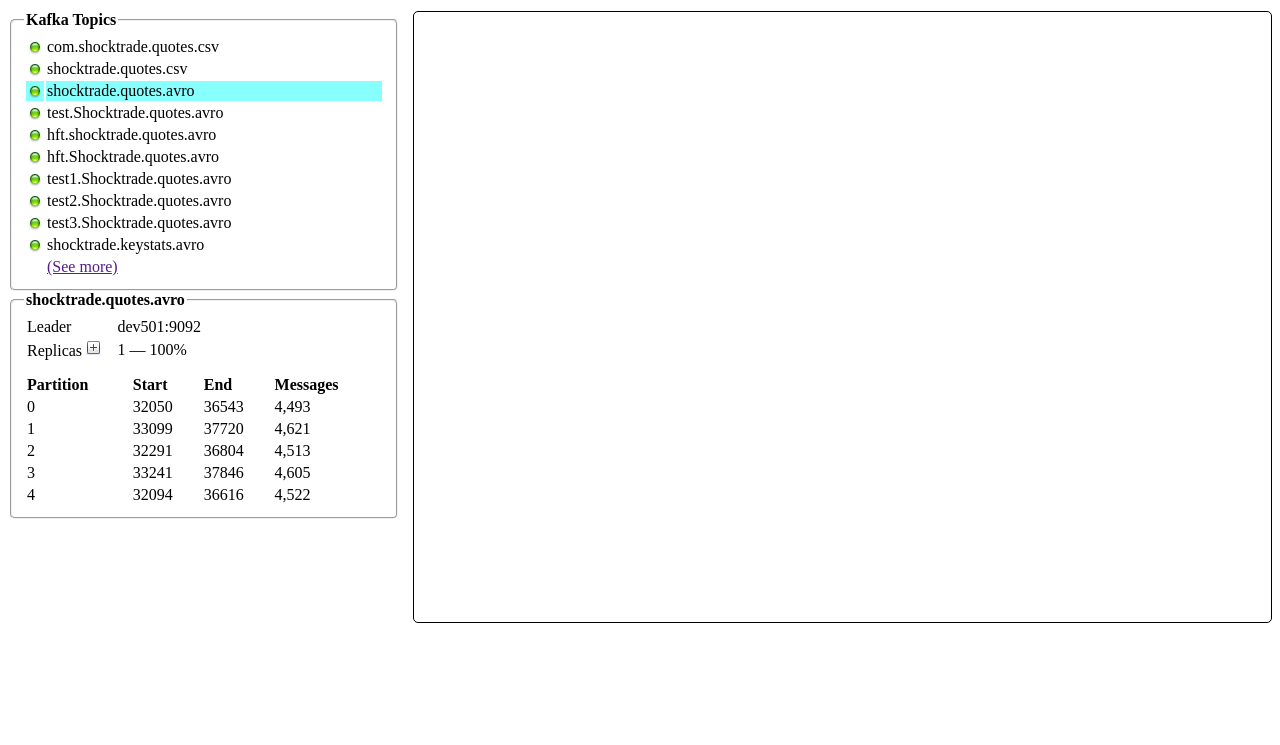
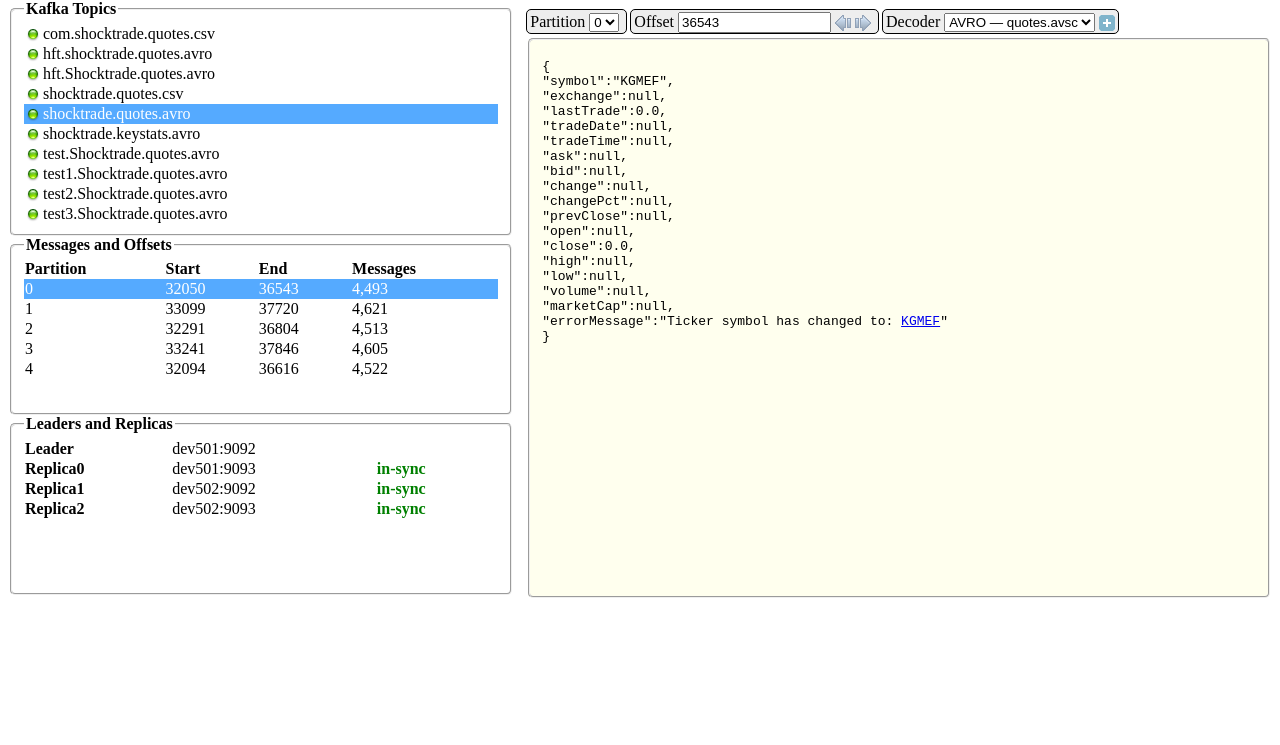
Before and after one commit to ldaniels528/trifecta, a plain HTML site: page src/main/resources/web/index.htm in a window 1280 px wide. Shown: the part 55-800 px from the top of the page. Drawn offline with Linux system fonts and the light colour scheme.

Commit message:
milestone 1 - basic web UI mock-up complete

```diff
--- a/src/main/resources/web/index.htm
+++ b/src/main/resources/web/index.htm
@@ -3,17 +3,25 @@
     <title>Trifecta v0.17.1: Dashboard</title>
 
     <style type="text/css">
+        table {
+            border-collapse: collapse; border-spacing: 0px
+        }
         th {
             text-align: left
         }
+
+        .title1 { color: #f00000 }
+        .title2 { color: #008000 }
+        .title3 { color: #0000ff }
+        .version { font-size: 12pt }
     </style>
 </head>
 
 <body>
-    <h1>Trifecta v0.17.1</h1>
+    <h2><span class="title1">Tri</span><span class="title2">fec</span><span class="title3">ta</span> <span class="version">v0.17.1</span></h2>
 
     <div style="display: block; width: 100%">
-        <div style="display: inline; width: 31%; float: left">
+        <div style="display: inline; width: 40%; float: left">
             <fieldset style="border-radius: 5px 5px 5px 5px">
                 <legend style="font-weight: bold">Kafka Topics</legend>
                 <table style="width: 100%">
@@ -23,23 +31,27 @@
                     </tr>
                     <tr>
                         <td><img src="images/status/greenlight.png"></td>
+                        <td>hft.shocktrade.quotes.avro</td>
+                    </tr>
+                    <tr>
+                        <td><img src="images/status/greenlight.png"></td>
+                        <td>hft.Shocktrade.quotes.avro</td>
+                    </tr>
+                    <tr>
+                        <td><img src="images/status/greenlight.png"></td>
                         <td>shocktrade.quotes.csv</td>
                     </tr>
-                    <tr style="background: #88ffff">
+                    <tr style="background: #55aaff; color: #ffffff">
                         <td><img src="images/status/greenlight.png"></td>
                         <td>shocktrade.quotes.avro</td>
                     </tr>
                     <tr>
                         <td><img src="images/status/greenlight.png"></td>
-                        <td>test.Shocktrade.quotes.avro</td>
+                        <td>shocktrade.keystats.avro</td>
                     </tr>
                     <tr>
                         <td><img src="images/status/greenlight.png"></td>
-                        <td>hft.shocktrade.quotes.avro</td>
-                    </tr>
-                    <tr>
-                        <td><img src="images/status/greenlight.png"></td>
-                        <td>hft.Shocktrade.quotes.avro</td>
+                        <td>test.Shocktrade.quotes.avro</td>
                     </tr>
                     <tr>
                         <td><img src="images/status/greenlight.png"></td>
@@ -53,30 +65,11 @@
                         <td><img src="images/status/greenlight.png"></td>
                         <td>test3.Shocktrade.quotes.avro</td>
                     </tr>
-                    <tr>
-                        <td><img src="images/status/greenlight.png"></td>
-                        <td>shocktrade.keystats.avro</td>
-                    </tr>
-                    <tr>
-                        <td>&nbsp;</td>
-                        <td><a href="">(See more)</a></td>
-                    </tr>
                 </table>
                 </fieldset>
 
-            <fieldset style="border-radius: 5px 5px 5px 5px">
-                <legend style="font-weight: bold">shocktrade.quotes.avro</legend>
-                <table style="width: 100%; margin-bottom: 10px">
-                    <tr>
-                        <td style="width: 25%">Leader</td>
-                        <td>dev501:9092</td>
-                    </tr>
-                    <tr>
-                        <td>Replicas <img src="images/status/expand.png"></td>
-                        <td>1 &#8212; 100%</td>
-                    </tr>
-                </table>
-
+            <fieldset style="height: 160px; border-radius: 5px 5px 5px 5px">
+                <legend style="font-weight: bold">Messages and Offsets</legend>
                 <table style="width: 100%">
                     <tr>
                         <th>Partition</th>
@@ -84,7 +77,7 @@
                         <th>End</th>
                         <th>Messages</th>
                     </tr>
-                    <tr>
+                    <tr style="background: #55aaff; color: #ffffff">
                         <td>0</td>
                         <td>32050</td>
                         <td>36543</td>
@@ -116,9 +109,84 @@
                     </tr>
                 </table>
             </fieldset>
+
+            <fieldset style="height: 160px; border-radius: 5px 5px 5px 5px">
+                <legend style="font-weight: bold">Leaders and Replicas</legend>
+                <table style="width: 100%">
+                    <tr>
+                        <th>Leader</th>
+                        <td>dev501:9092</td>
+                        <td>&nbsp;</td>
+                    </tr>
+                    <tr>
+                        <th>Replica0</th>
+                        <td>dev501:9093</td>
+                        <td style="color: #008000; font-weight: bold">in-sync</td>
+                    </tr>
+                    <tr>
+                        <th>Replica1</th>
+                        <td>dev502:9092</td>
+                        <td style="color: #008000; font-weight: bold">in-sync</td>
+                    </tr>
+                    <tr>
+                        <th>Replica2</th>
+                        <td>dev502:9093</td>
+                        <td style="color: #008000; font-weight: bold">in-sync</td>
+                    </tr>
+                </table>
+            </fieldset>
         </div>
 
-        <div style="display: inline; width: 67%; height: 600px; float: right; border: 1px solid; padding: 5px; border-radius: 5px 5px 5px 5px">
+        <div style="display: inline; width: 59%; float: right; margin-top: 12px">
+            <div style="display: block; margin-bottom: 5px">
+                <div style="display: inline; border: 1px solid; border-radius: 5px 5px 5px 5px; background: #eeeeee; padding: 3px; margin-right: 3px">
+                   Partition
+                    <select>
+                        <option>0</option>
+                        <option>1</option>
+                        <option>2</option>
+                        <option>3</option>
+                        <option>4</option>
+                    </select>
+                </div>
+                <div style="display: inline; border: 1px solid; border-radius: 5px 5px 5px 5px; background: #eeeeee; padding: 3px; margin-right: 3px">
+                    Offset <input type="text" name="offset" size="16" value="36543">
+                    <img style="vertical-align: middle" src="images/buttons/arrow_left.png">
+                    <img style="vertical-align: middle" src="images/buttons/arrow_right.png">
+                </div>
+                <div style="display: inline; border: 1px solid; border-radius: 5px 5px 5px 5px; background: #eeeeee; padding: 3px">
+                    Decoder
+                    <select>
+                        <option>AVRO &#8212; quotes.avsc</option>
+                        <option>Bytes</option>
+                        <option>Json</option>
+                        <option>Text</option>
+                    </select>
+                    <img style="vertical-align: middle" src="images/buttons/add.png">
+                </div>
+            </div>
+
+            <fieldset style="border-radius: 5px 5px 5px 5px; height: 540px; background: #ffffee"><pre>
+{
+"symbol":"KGMEF",
+"exchange":null,
+"lastTrade":0.0,
+"tradeDate":null,
+"tradeTime":null,
+"ask":null,
+"bid":null,
+"change":null,
+"changePct":null,
+"prevClose":null,
+"open":null,
+"close":0.0,
+"high":null,
+"low":null,
+"volume":null,
+"marketCap":null,
+"errorMessage":"Ticker symbol has changed to: <a href=/q?s=KGMEF>KGMEF</a>"
+}</pre>
+            </fieldset>
         </div>
 
         <br style="clear: both" />
```
Also changed, not shown: src/main/resources/web/images/buttons/add.png (added), src/main/resources/web/images/buttons/arrow_left.png (added), src/main/resources/web/images/buttons/arrow_right.png (added), 2 other files.
